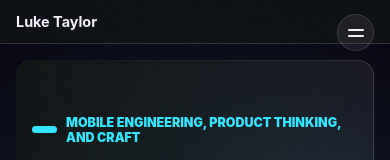
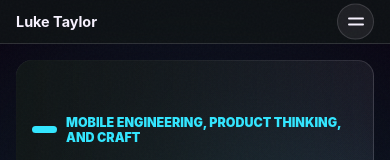
Before and after one commit to lmcjt37/lmcjt, a Next.js app: page / in a window 390 px wide. Shown: the top 160 px of the page. Built offline with nearby package versions, Linux system fonts and the light colour scheme.

Commit message:
fix menu button on narrow screens

```diff
--- a/styles.css
+++ b/styles.css
@@ -1691,10 +1691,15 @@ body.ready h1 > span:nth-child(4) {
 
   .menu-button {
     display: grid;
-    position: fixed;
+    position: absolute;
     right: 1rem;
-    top: 0.9rem;
+    top: 50%;
+    transform: translateY(-50%);
     z-index: 45;
+  }
+
+  .menu-button:hover {
+    transform: translateY(-50%) rotate(8deg);
   }
 
   .hero {
```
